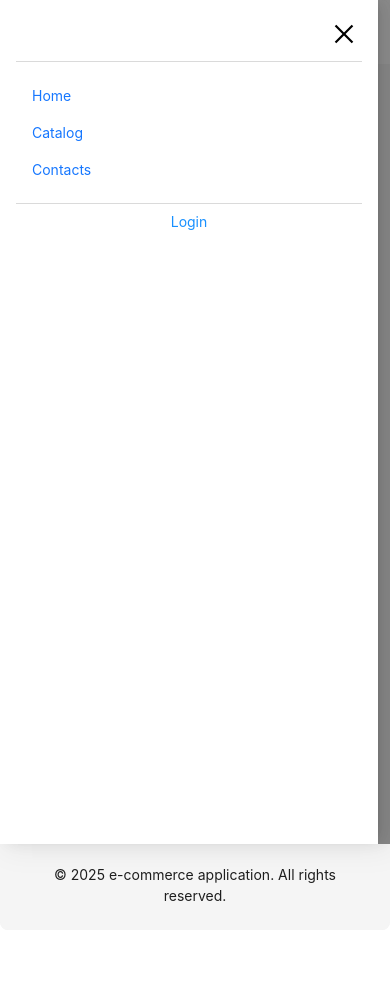
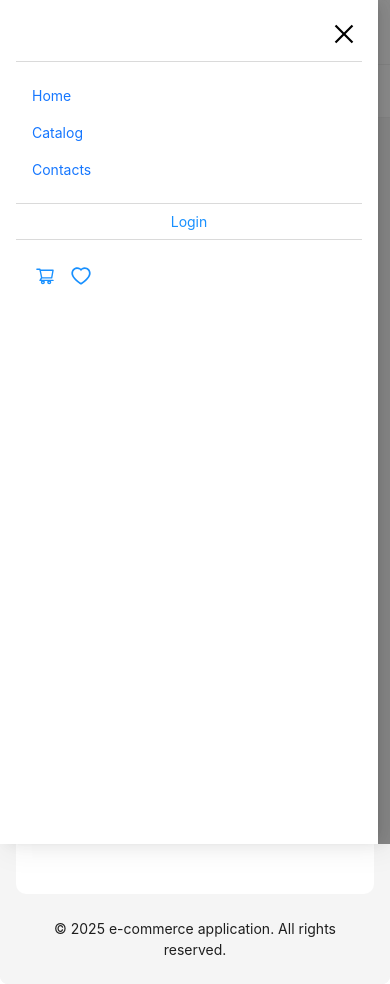
Before and after one commit to MaximPekshev/shagr, a React (Vite) app: page /wishlist in a window 390 px wide. Both pictures are taken after a click on the button 348 px from the left and 32 px from the top of the page. Before the commit the page ends 930 px from the top, so only its background shows below. Built offline with nearby package versions, Linux system fonts and the light colour scheme; no server answers.

Commit message:
Header and Mobile menu refactor. Search bar added

```diff
--- a/src/components/catalogPage/CatalogWrapper.jsx
+++ b/src/components/catalogPage/CatalogWrapper.jsx
@@ -10,6 +10,7 @@ import { useSearchParams } from "react-router";
 export const CatalogWrapper = () => {
     const [searchParams] = useSearchParams();
     const page = searchParams.get('page') || 1;
+    const searchQuery = searchParams.get('q') || '';
     const qtyOnPage = 24;
     const gutterSettings = { xs: 8, sm: 16, md: 24, lg: 32 };
     const screens = Grid.useBreakpoint();
@@ -30,7 +31,7 @@ export const CatalogWrapper = () => {
         page: Number(page),
         category: null,
         compilation: null,
-        search: ''
+        search: searchQuery
     });
 
     // if ( isLoading || isFetching ) {
@@ -47,9 +48,17 @@ export const CatalogWrapper = () => {
     //     )
     // }
 
+    if (!products || products.goods.length === 0) {
+        return (
+            <div className={styles.catalogWrapper}>
+                <p>Товары не найдены.</p>
+            </div>
+        )
+    };
+
     const onPageChange = (page) => {
         location.href = `/catalog/?page=${page}`;
-    }
+    };
 
     return (
         <div className={styles.catalogWrapper}>
--- a/src/components/header/Header.jsx
+++ b/src/components/header/Header.jsx
@@ -5,7 +5,7 @@ import { Menu, Layout } from 'antd';
 import logo from '../../assets/img/logo/logo.png';
 import { MenuOutlined, ShoppingCartOutlined, HeartOutlined } from '@ant-design/icons';
 import { MobileMenu } from "../mobileMenu/MobileMenu";
-import { useState } from "react";
+import { useEffect, useState } from "react";
 import { useGetCartQuery } from "../../redux/services/cart";
 import { useGetWishlistQuery } from "../../redux/services/wishlist";
 
@@ -47,8 +47,14 @@ export const HeaderComponent = () => {
 
     const onInput = (e) => {
         setSearchValue(e.target.value);
-    }
+    };
+
+    useEffect(() => {
+        setSearchValue(searchQuery);
+    }, [searchQuery]);
+
     return (
+        <>
         <Header className={styles.header}>
             <div className={styles.headerTop}>
                 <div className={styles.userActions}>
@@ -109,7 +115,19 @@ export const HeaderComponent = () => {
                     ]}
                 />
             </div>
-            <MobileMenu visible={mobileMenuVisible} onClose={toggleMobileMenu} />
+
+            <MobileMenu
+                visible={mobileMenuVisible}
+                onClose={toggleMobileMenu}
+                token={token}
+                Logout={Logout}
+                cart={cart}
+                wishlist={wishlist}
+            />
         </Header>
+        <div className={styles.mobileSearchBar}>
+                <Search onInput={onInput} value={searchValue} placeholder="Поиск..." onSearch={onSearch} enterButton />
+            </div>
+        </>
     )
 }
--- a/src/components/header/header.module.css
+++ b/src/components/header/header.module.css
@@ -10,7 +10,7 @@
     display: flex;
     justify-content: flex-end;
     align-items: center;
-    height: 32px;
+    height: 45px;
     padding-inline: 68px;
     background-color: #f0f2f5;
     font-size: 14px;
@@ -106,6 +106,13 @@
     flex: 0.6;
 }
 
+.mobileSearchBar {
+    display: none;
+    padding: 10px 24px;
+    border-bottom: 1px solid rgba(5,5,5,0.06);
+    background-color: #fff;
+}
+
 @media (max-width: 1200px) {
     .searchBar {
         flex: 0.8;
@@ -125,6 +132,7 @@
         flex-direction: row-reverse;
         align-items: center;
         justify-content: space-between;
+        border-bottom: 1px solid rgba(5,5,5,0.06);;
     }
 
     .headerTop {
@@ -134,6 +142,7 @@
 
     .headerMiddle {
         padding-inline: 24px;
+        border: none;
     }
 
     .hamburgerMenu {
@@ -151,4 +160,9 @@
     .searchBar {
         display: none;
     }
+
+    .mobileSearchBar {
+        display: flex;
+        width: 100%;
+    }
 }
--- a/src/components/mobileMenu/MobileMenu.jsx
+++ b/src/components/mobileMenu/MobileMenu.jsx
@@ -1,8 +1,8 @@
-import { Drawer, Divider } from "antd";
+import { Drawer, Divider, Badge } from "antd";
 import { NavLink } from "react-router";
-import { CloseOutlined } from '@ant-design/icons';
+import { CloseOutlined, ShoppingCartOutlined, HeartOutlined } from '@ant-design/icons';
 import styles from './mobileMenu.module.css';
-export const MobileMenu = ({ visible, onClose }) => {
+export const MobileMenu = ({ visible, onClose, token, Logout, cart, wishlist }) => {
     return (
         <Drawer
             closeIcon={null}
@@ -34,7 +34,27 @@ export const MobileMenu = ({ visible, onClose }) => {
                 </div>
                 <Divider className={styles.mobile_menu_divider} />
                 <div className={ styles.userActions } >
-                    <NavLink to="/login" className={ styles.loginButton } onClick={onClose}>Login</NavLink>
+                    { token ? (
+                        <>
+                            <NavLink to="/account" className={ styles.loginButton } onClick={onClose}>Account</NavLink>
+                            <button onClick={() => { Logout(); onClose(); }} className={styles.loginButton}>Logout</button>
+                        </>
+                    ) : (
+                        <NavLink to="/login" className={ styles.loginButton } onClick={onClose}>Login</NavLink>
+                    ) }
+                </div>
+                <Divider className={styles.mobile_menu_divider} />
+                <div className={ styles.userLinks } >
+                    <Badge size="small" count={ cart ? cart.items.length : 0 }>
+                        <NavLink onClick={onClose} to="/cart" className={styles.cart}>
+                            <ShoppingCartOutlined className={styles.cartIcon} />
+                        </NavLink>
+                    </Badge>
+                    <Badge size="small" count={ wishlist ? wishlist.items.length : 0 }>
+                        <NavLink onClick={onClose} to="/wishlist" className={styles.wishlist}>
+                            <HeartOutlined className={styles.wishIcon} />
+                        </NavLink>
+                    </Badge>
                 </div>
             </div>
         </Drawer>
--- a/src/components/mobileMenu/mobileMenu.module.css
+++ b/src/components/mobileMenu/mobileMenu.module.css
@@ -30,6 +30,14 @@
     gap: 10px;
 }
 
+.userLinks {
+    display: flex;
+    justify-content: start;
+    align-items: center;
+    gap: 10px;
+    padding: 16px;
+}
+
 .userActions span {
     color: #aeaeae;
 }
@@ -45,3 +53,35 @@
 .mobile_menu_drawer .ant-drawer-body {
     padding: 0 !important;
 }
+
+.cart {
+    display: flex;
+    align-items: center;
+    border-radius: 4px;
+    padding: 3px;
+    border: none;
+    color: #1890ff;
+    cursor: pointer;
+    z-index: 200;
+}
+
+.cart svg {
+    width: 20px;
+    height: 20px;
+}
+
+.wishlist {
+    display: flex;
+    align-items: center;
+    border-radius: 4px;
+    padding: 3px;
+    border: none;
+    color: #1890ff;
+    cursor: pointer;
+    z-index: 200;
+}
+
+.wishlist svg {
+    width: 20px;
+    height: 20px;
+}
--- a/src/pages/accountPage.jsx
+++ b/src/pages/accountPage.jsx
@@ -1,6 +1,6 @@
 import { Breadcrumbs } from "../components/breadcrumbs/Breadcrumbs";
 export const AccountPage = () => {
-    const token = localStorage.getItem('token');
+    const token = localStorage.getItem('shagr_token');
     return (
         <>
             <Breadcrumbs
```
